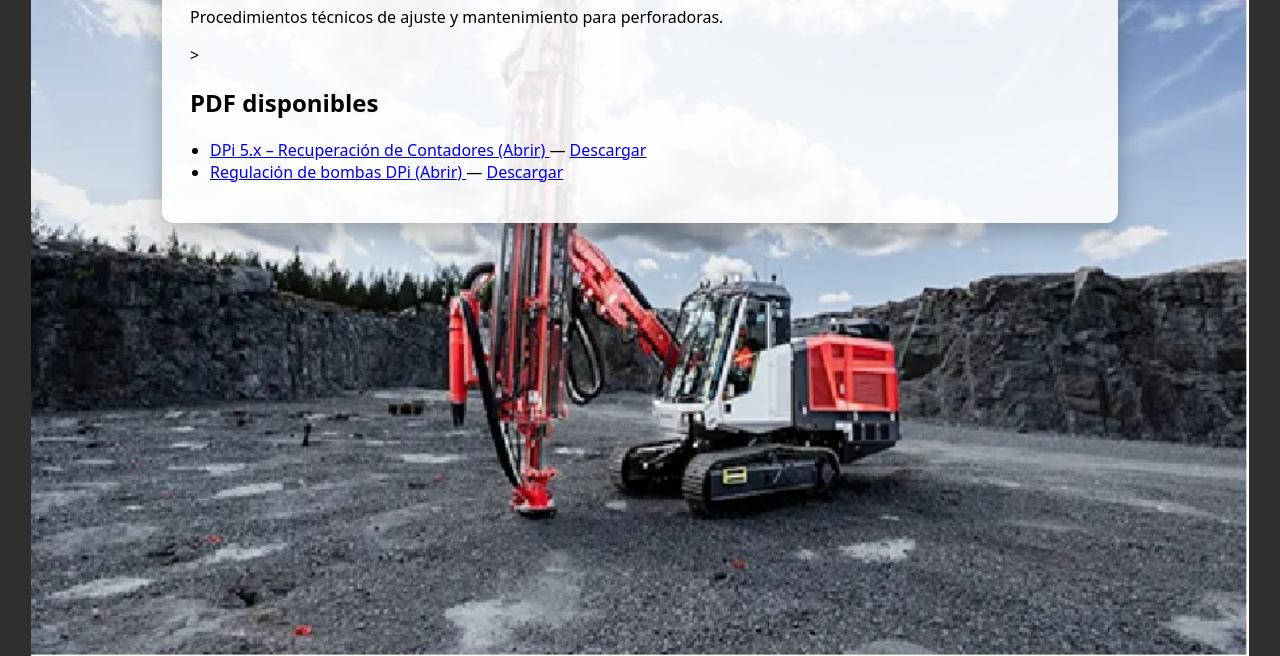
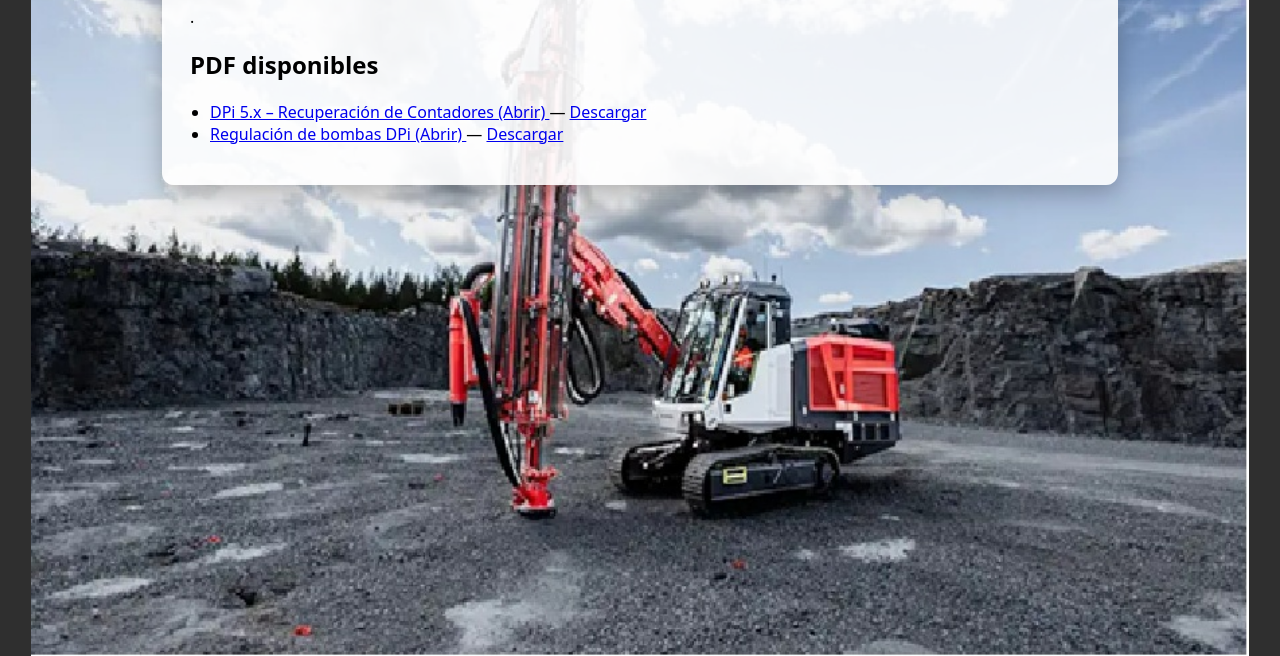
Before and after one commit to ecarrizo21/procedimientos-mina, a plain HTML site: page index.html in a window 1280 px wide. Shown: the part 144-800 px from the top of the page. Drawn offline with Linux system fonts and the light colour scheme.

Commit message:
Update index.html

```diff
--- a/index.html
+++ b/index.html
@@ -35,8 +35,7 @@
 <body>
   <div class="contenedor">
     <h1>Guía de ajustes – Mantenimiento de Perforadoras</h1>
-    <p>Procedimientos técnicos de ajuste y mantenimiento para perforadoras.</p>
->
+    <p>.</p>
 
     <h2>PDF disponibles</h2>
     <ul>
```
